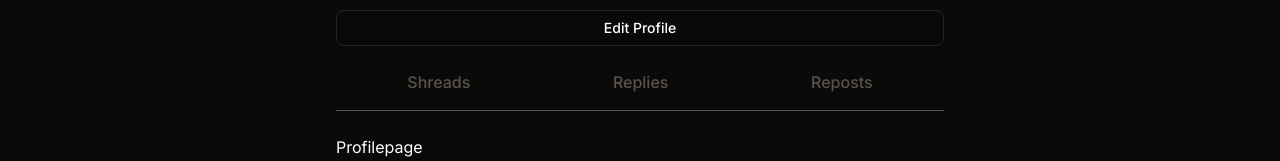
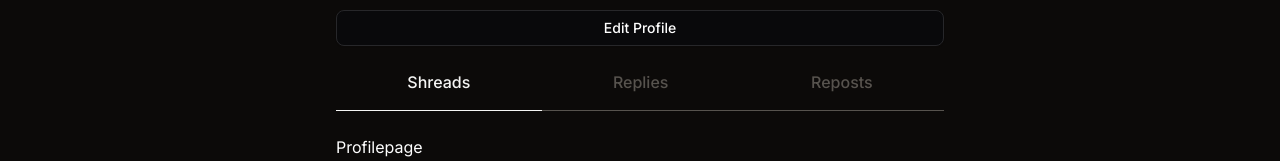
Before and after one commit to dibkb/socail-project, a Next.js app in the folder client/: page /profile in a window 1280 px wide. Shown: the part 186-347 px from the top of the page. Built offline with nearby package versions, Linux system fonts and the light colour scheme.

Commit message:
toggle tabs done

```diff
--- a/client/app/profile/layout.tsx
+++ b/client/app/profile/layout.tsx
@@ -5,11 +5,13 @@
 import tabs from "../../utils/profile-tabs";
 import Link from "next/link";
 import React from "react";
+import { usePathname } from "next/navigation";
 interface Profile {
   children: React.ReactNode;
 }
 export default function Profile({ children }: Profile) {
   const { user } = useUserStore((state) => state);
+  const pathname = usePathname();
   return (
     <div className="w-full max-w-2xl container">
       <div className="flex items-center justify-between">
@@ -34,7 +36,21 @@
         </Button>
       </main>
       <div className="flex justify-between my-6 font-medium text-stone-600">
-        {tabs.map(({ name, link }) => (
+        {tabs.map(({ name, link }) => {
+          // active
+          if (pathname === link) {
+            return (
+              <Link
+                href={link}
+                key={name}
+                className="cursor-pointer text-stone-100 border-b border-stone-100 pb-4 grow text-center"
+              >
+                {name}
+              </Link>
+            );
+          }
+          // in-active
+          return (
             <Link
               href={link}
               key={name}
@@ -42,7 +58,8 @@
             >
               {name}
             </Link>
-        ))}
+          );
+        })}
       </div>
       {children}
     </div>
```
Lines whose indentation alone changed are shown as unchanged.
